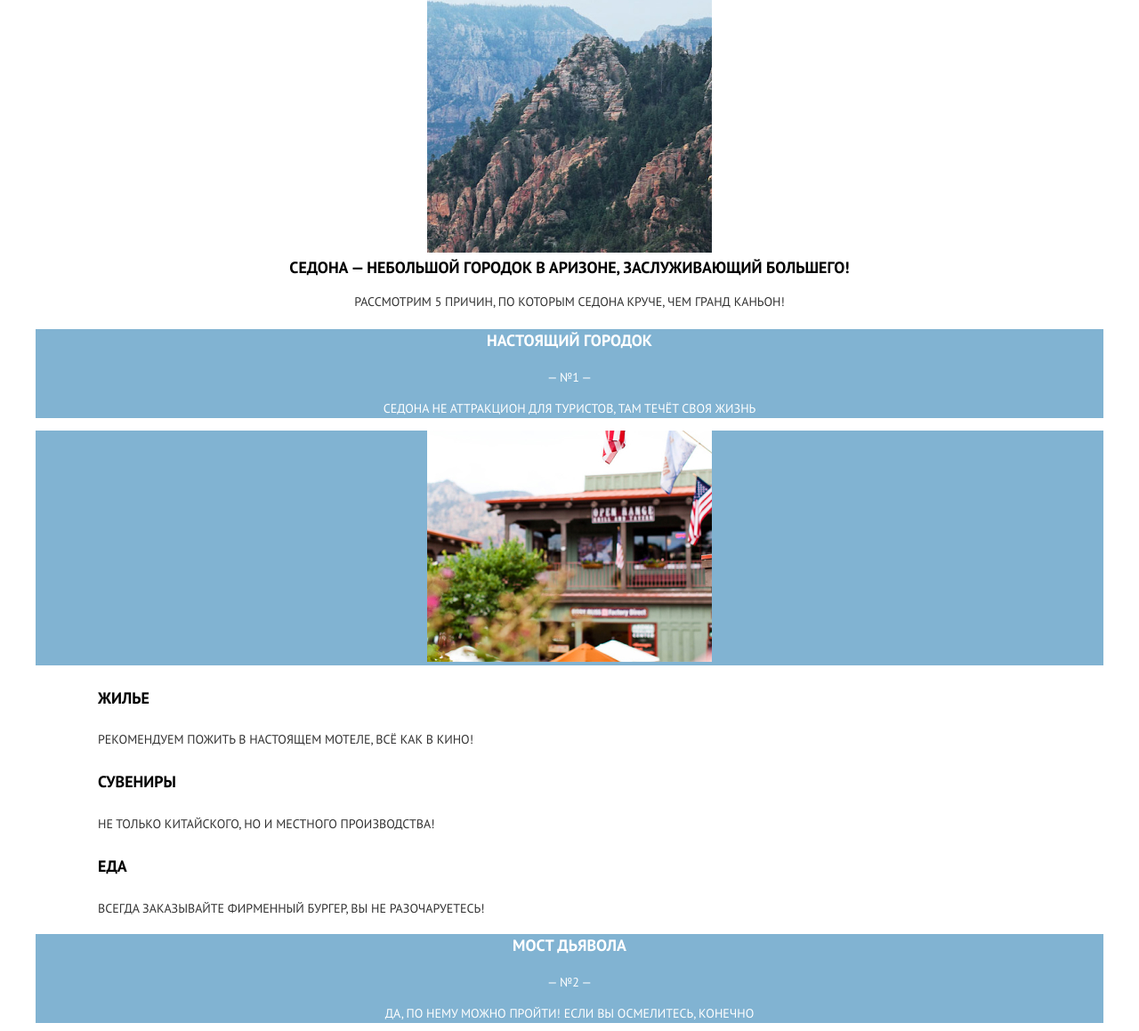
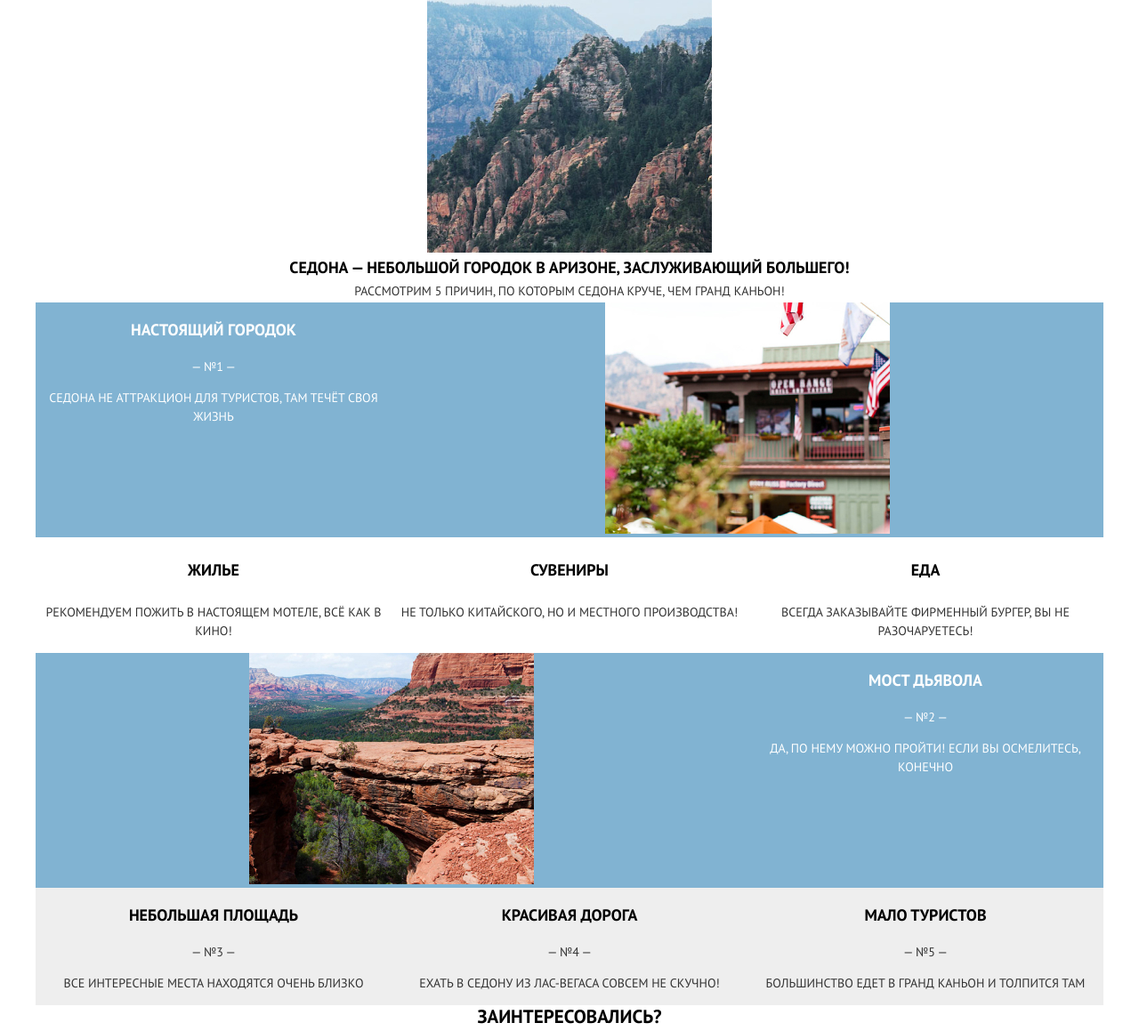
Before and after one commit to radamid/512667-sedona-24, a website: page source/index.html in a window 1280 px wide. Shown: the part 251-1410 px from the top of the page at 89% size. Drawn offline with nearby package versions, Linux system fonts and the light colour scheme; files that its build step writes are made by us from their sources.

Commit message:
Отображение блока с преимуществами на флексах

```diff
--- a/source/index.html
+++ b/source/index.html
@@ -71,7 +71,7 @@
               <p class="main-advantages__number">— №2 —</p>
               <p class="main-advantages__text">Да, по нему можно пройти! Если вы осмелитесь, конечно</p>
             </div>
-            <div class="main-advantages__image">
+            <div class="main-advantages__image main-advantages__image--order">
               <img src="img/photo-bridge@1x1.jpg" width="320" height="260" alt="Фото «Моста Дьявола»">
             </div>
           </li>
--- a/source/less/blocks/additional-advantages.less
+++ b/source/less/blocks/additional-advantages.less
@@ -1,5 +1,13 @@
 .additional-advantages {
   background-color: @gray-base;
+
+  @media (min-width: @tablet-width) {
+    flex-basis: 256px;
+  }
+
+  @media (min-width: @desktop-width) {
+    flex-basis: 400px;
+  }
 }
 
 .additional-advantages__title {
--- a/source/less/blocks/advantages-list.less
+++ b/source/less/blocks/advantages-list.less
@@ -4,16 +4,7 @@
   list-style: none;
 }
 
-.advices-list__item-title {
-  .fat-text();
-  font-size: 18px;
-  line-height: 26px;
-  text-transform: uppercase;
+.advantages-list__item {
+  width: 100%;
+  max-width: 1200px;
 }
-
-.advices-list__item-text {
-  .slim-text();
-  font-size: 14px;
-  line-height: 21px;
-  text-transform: uppercase;
-}
--- a/source/less/blocks/advantages.less
+++ b/source/less/blocks/advantages.less
@@ -1,7 +1,20 @@
+.advantages {
+  display: flex;
+  flex-wrap: wrap;
+  flex-direction: column;
+}
+
 .advantages__main-title {
+  margin: 0;
+  padding: 0;
   .slim-text();
   font-size: 14px;
   line-height: 26px;
   text-transform: uppercase;
   color: @sub-black;
 }
+
+.advantages__list {
+  display: flex;
+  flex-wrap: wrap;
+}
--- a/source/less/blocks/advices-list.less
+++ b/source/less/blocks/advices-list.less
@@ -1,10 +1,27 @@
 .advices-list {
+  display: flex;
+  flex-wrap: wrap;
   margin: 0;
   padding-left: 70px;
   padding-right: 20px;
   list-style: none;
   text-align: left;
   background-color: @white-base;
+
+  @media (min-width: @tablet-width) {
+    padding: 0;
+    text-align: center;
+  }
+}
+
+.advices-list__item {
+  @media (min-width: @tablet-width) {
+    flex-basis: 256px;
+  }
+
+  @media (min-width: @desktop-width) {
+    flex-basis: 400px;
+  }
 }
 
 .advices-list__item-title {
--- a/source/less/blocks/main-advantages.less
+++ b/source/less/blocks/main-advantages.less
@@ -1,6 +1,19 @@
-.main-advantages__wrapper,
-.main-advantages__image {
+.main-advantages {
+  display: flex;
+  flex-wrap: wrap;
   background-color: @blue-base;
+}
+
+.main-advantages__wrapper {
+  background-color: inherit;
+
+  @media (min-width: @tablet-width) {
+    flex-basis: 256px;
+  }
+
+  @media (min-width: @desktop-width) {
+    flex-basis: 400px;
+  }
 }
 
 .main-advantages__title {
@@ -21,3 +34,22 @@
   color: @white-base;
   background-color: inherit;
 }
+
+.main-advantages__image {
+  @media (min-width: @tablet-width) {
+    flex-basis: 512px;
+
+    &--order {
+      order: -1;
+    }
+  }
+
+  @media (min-width: @desktop-width) {
+    flex-basis: 800px;
+  }
+}
+
+.main-advantages__advice {
+  width: 100%;
+  max-width: 1200px;
+}
```
